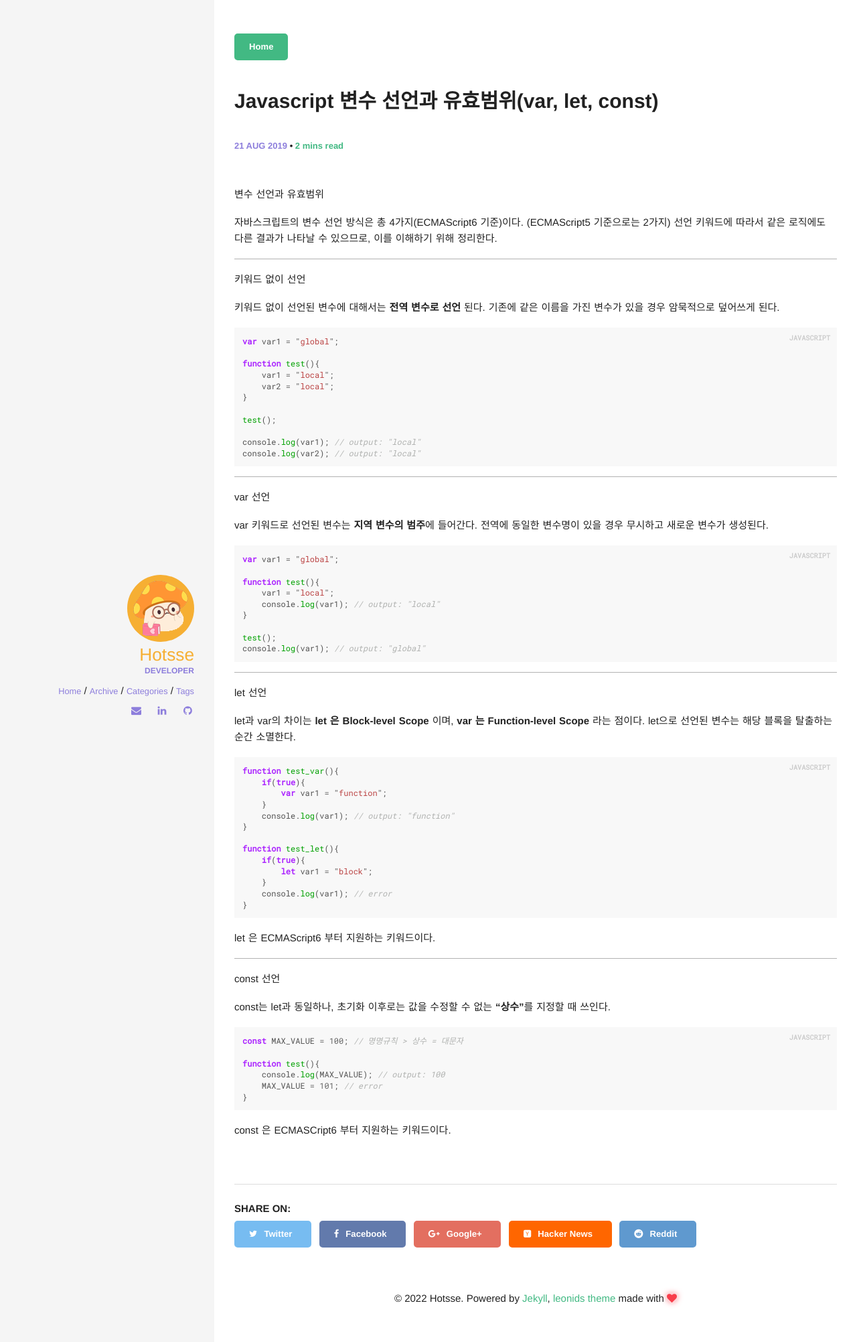
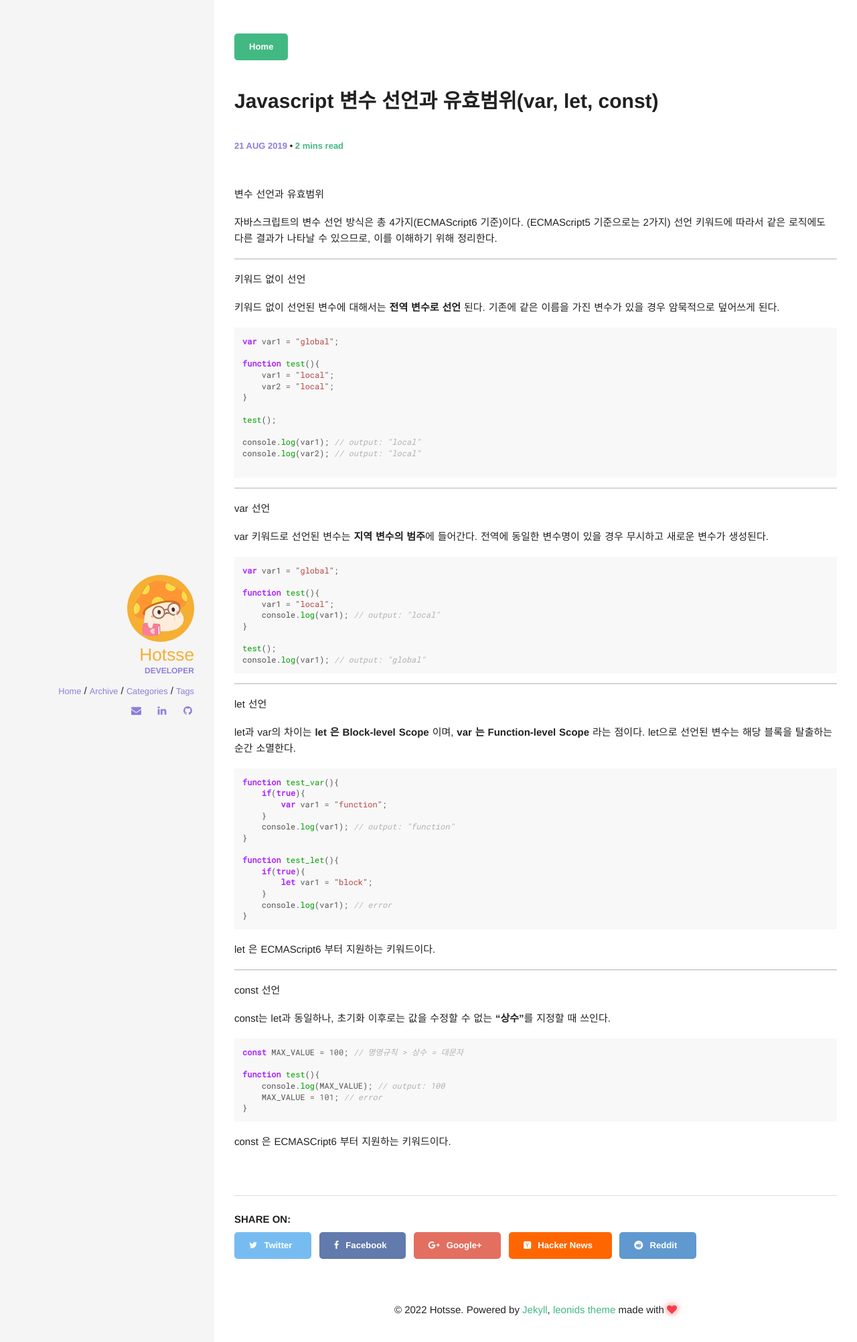
Before and after one commit to Hotsse/hotsse.github.io, a Jekyll site: the page built from _posts/2019-08-21-Javascript 변수 선언과 유효범위(var, let, const).md, in a window 1280 px wide. Shown: the top 2003 px of the page at 67% size. Built offline with Jekyll 4.4.1, drawn with Linux system fonts in a browser that asks for light colours; comment, search, counter and statistics services are not loaded.

Commit message:
Update 2019-08-21-Javascript 변수 선언과 유효범위(var, let, const).md

````diff
--- a/_posts/2019-08-21-Javascript 변수 선언과 유효범위(var, let, const).md
+++ b/_posts/2019-08-21-Javascript 변수 선언과 유효범위(var, let, const).md
@@ -18,7 +18,7 @@
 키워드 없이 선언된 변수에 대해서는 **전역 변수로 선언** 된다.
 기존에 같은 이름을 가진 변수가 있을 경우 암묵적으로 덮어쓰게 된다.
 
-{% highlight javascript %}
+``` javascript
 var var1 = "global";
 
 function test(){
@@ -31,7 +31,7 @@
 console.log(var1); // output: "local"
 console.log(var2); // output: "local"
 
-{% endhighlight %}
+```
 
 -------------
 
@@ -40,7 +40,7 @@
 var 키워드로 선언된 변수는 **지역 변수의 범주**에 들어간다.
 전역에 동일한 변수명이 있을 경우 무시하고 새로운 변수가 생성된다.
 
-{% highlight javascript %}
+``` javascript
 var var1 = "global";
 
 function test(){
@@ -50,8 +50,7 @@
 
 test();
 console.log(var1); // output: "global"
-
-{% endhighlight %}
+```
 
 -------------
 
@@ -60,7 +59,7 @@
 let과 var의 차이는 **let 은 Block-level Scope** 이며, **var 는 Function-level Scope** 라는 점이다.
 let으로 선언된 변수는 해당 블록을 탈출하는 순간 소멸한다.
 
-{% highlight javascript %}
+``` javascript
 function test_var(){
     if(true){
         var var1 = "function";
@@ -74,7 +73,7 @@
     }
     console.log(var1); // error
 }
-{% endhighlight %}
+```
 
 let 은 ECMAScript6 부터 지원하는 키워드이다.
 
@@ -84,13 +83,13 @@
 
 const는 let과 동일하나, 초기화 이후로는 값을 수정할 수 없는 **"상수"**를 지정할 때 쓰인다.
 
-{% highlight javascript %}
+``` javascript
 const MAX_VALUE = 100; // 명명규칙 > 상수 = 대문자
 
 function test(){
     console.log(MAX_VALUE); // output: 100
     MAX_VALUE = 101; // error
 }
-{% endhighlight %}
+```
 
 const 은 ECMASCript6 부터 지원하는 키워드이다.
````
